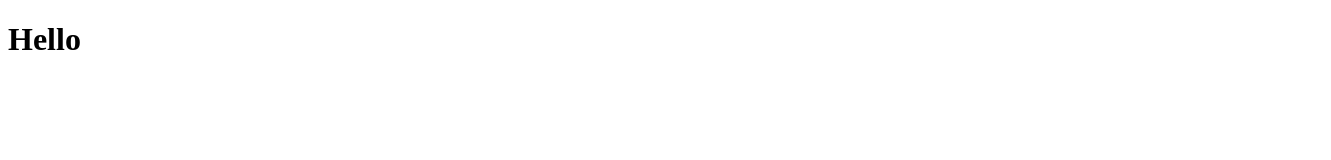
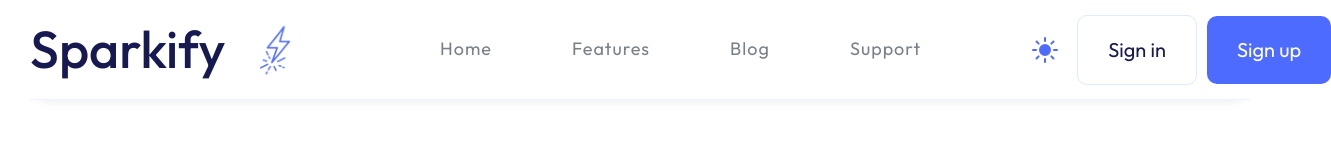
Before and after one commit to indunil-jay/Sparkify, a website built with Parcel: page index.html in a window 1280 px wide. Shown: the whole page, 1331 px wide, since content can reach past the window. Built offline with nearby package versions, Linux system fonts and the light colour scheme.

Commit message:
create desktop navigation header

```diff
--- a/index.html
+++ b/index.html
@@ -4,11 +4,78 @@
     <meta charset="UTF-8" />
     <meta name="viewport" content="width=device-width, initial-scale=1.0" />
     <title>Sparkify</title>
+    <link
+      rel="shortcut icon"
+      href="./images/logos/sparkify-logo-sm.png"
+      type="image/png"
+    />
+    <link rel="stylesheet" href="./sass/main.scss" />
     <script type="module" defer src="./src/index.ts"></script>
-    <link rel="stylesheet" href="./sass/main.scss" />
   </head>
-  <body>
+  <body class="container">
     <!--  -->
-    <h1>Hello</h1>
+    <header class="header" aria-label="Desktop Navigation"">
+      <!-- logo left -->
+      <div class="header__left">
+        <a
+          href="/"
+          class="header__logo"
+          aria-roledescription="company logo work as button to navigate home."
+          role="navigation"
+        >
+          <span class="header__logoName">Sparkify</span>
+          <div class="header__logoPicture">
+            <img
+              src="./images/logos/sparkify-logo-sm.png"
+              alt="sparkify  company logo."
+            />
+          </div>
+        </a>
+      </div>
+      <!-- navigation middle -->
+      <nav class="header__middle" aria-label="Main Navigation" role="navigation">
+        <ul class="header__navigations">
+          <li class="header__nav">
+            <a href="#section--home" class="header__link">Home</a>
+          </li>
+          <li class="header__nav">
+            <a href="#section--features" class="header__link">Features</a>
+          </li>
+          <li class="header__nav">
+            <a href="#section--blog" class="header__link">Blog</a>
+          </li>
+          <li class="header__nav">
+            <a href="#section--contactus" class="header__link">Support</a>
+          </li>
+        </ul>
+      </nav>
+
+      <!-- right -->
+      <div class="header__right">
+        <svg class="icon header__icon header__icon--sun header__icon--sun--active" >
+          <use xlink:href="./images/sprite.svg#icon-sun"></use>
+        </svg>
+
+        <svg class="icon header__icon header__icon--moon header__icon--moon--hidden" >
+          <use xlink:href="./images/sprite.svg#icon-moon"></use>
+        </svg>
+
+        <div class="header__btn-container">
+          <a href="#" class="header__btn btn btn--border">Sign in</a>
+          <a href="#" class="header__btn btn btn--primary">Sign up</a>
+        </div>
+
+       <button class="header__icon header__icon--menu--hidden" aria-label="open mobile menu">
+      <svg class="icon">
+        <use xlink:href="./images/sprite.svg#icon-menu"></use>
+      </svg>
+    </button>
+    <button class="header__icon header__icon--close header__icon--close--hidden" aria-label="close mobile menu">
+      <svg class="icon">
+        <use xlink:href="./images/sprite.svg#icon-close"></use>
+      </svg>
+    </button>
+      </div>
+    </header>
   </body>
 </html>
--- /dev/null
+++ b/sass/abstract/_mixin.scss
@@ -0,0 +1,11 @@
+@mixin image-fit {
+  width: 100%;
+  height: 100%;
+  object-fit: cover;
+}
+
+@mixin flex-center {
+  display: flex;
+  justify-content: center;
+  align-items: center;
+}
--- /dev/null
+++ b/sass/abstract/_variables.scss
@@ -0,0 +1,62 @@
+:root {
+  --color--primary-50: #ecf4ff;
+  --color--primary-100: #ddeaff;
+  --color--primary-200: #c2d8ff;
+  --color--primary-300: #9cbcff;
+  --color--primary-400: #7596ff;
+  --color--primary-500: #4e6bff;
+  --color--primary-600: #3646f5;
+  --color--primary-700: #2a36d8;
+  --color--primary-800: #2531ae;
+  --color--primary-900: #263189;
+  --color--primary-950: #161a50;
+
+  --color-red: rgb(243, 106, 141);
+  --color-green: rgb(32, 202, 102);
+  --color-orange: rgb(250, 145, 97);
+  --color-yellow: rgb(255, 221, 15);
+  --color-white: rgb(255, 255, 255);
+  --color-grey: rgb(121, 128, 138);
+
+  --font-size-default: 1.6rem; //16px
+  --font-size-smd: 1.8rem; //18px
+  --font-size-xsmd: 2rem; //20px
+  --font-size-xlg: 5.2rem; //52px
+  --font-size-lg: 4.6rem; //46px
+  --font-size-md: 3.8rem; //38px
+  --font-size-xmd: 3rem; //30px
+
+  --space-1: 0.2rem; //2px
+  --space-2: 0.4rem; //4px
+  --space-3: 0.6rem; //6px
+  --space-4: 0.8rem; //8px
+  --space-5: 1rem; //10px
+  --space-6: 1.2rem; //12px
+  --space-7: 1.4rem; //14px
+  --space-8: 1.6rem; //16px
+  --space-9: 1.8rem; //18px
+  --space-10: 2rem; //20px
+  --space-11: 2.4rem; //24px
+  --space-12: 2.8rem; //28px
+  --space-13: 3rem; //30px
+  --space-14: 3.6rem; //36px
+  --space-15: 4.2rem; //42px
+  --space-16: 4.8rem; //48px
+  --space-17: 5rem; //50px
+  --space-18: 5.6rem; //56px
+  --space-19: 6rem; //60px
+  --space-20: 6.6rem; //66px
+  --space-21: 7rem; //70px
+  --space-22: 8rem; //80px
+  --space-23: 9rem; //90px
+  --space-24: 10rem; //100px
+  --space-25: 12rem; //120px
+
+  --line-height-default: 1.6;
+
+  --box-shadow-all-side: rgba(149, 157, 165, 0.2) 0px 8px 24px;
+  --box-shadow-bottom: rgba(33, 35, 38, 0.1) 0px 10px 10px -10px;
+
+  --transition-timing-2: 0.2s;
+  --transition-timing-3: 0.3s;
+}
--- /dev/null
+++ b/sass/base/_base.scss
@@ -0,0 +1,60 @@
+*,
+*::after,
+*::before {
+  margin: 0;
+  padding: 0;
+  box-sizing: inherit;
+}
+
+html {
+  font-size: 62.5%; // 1rem = 10px
+}
+
+body {
+  box-sizing: border-box;
+  background-color: var(--color-white);
+}
+
+.container {
+  position: relative;
+  padding: 0 var(--space-13);
+  margin: 0 auto;
+  background-color: var(--color-white);
+  position: relative;
+}
+
+.icon {
+  width: 3.2rem;
+  height: 3.2rem;
+  color: var(--color--primary-500);
+  fill: var(--color--primary-500);
+  cursor: pointer;
+}
+
+.btn {
+  display: inline-block;
+  font-size: var(--font-size-xsmd);
+  color: var(--color--primary-950);
+  padding: var(--space-9) var(--space-13);
+  border-radius: 1rem;
+}
+
+.btn--primary {
+  background-color: var(--color--primary-500);
+  color: var(--color-white);
+  transition: background-color var(--transition-timing-2) ease-in-out;
+
+  &:hover {
+    background-color: var(--color--primary-600);
+  }
+}
+
+.btn--border {
+  border: 1px solid var(--color--primary-100);
+  transition: color var(--transition-timing-2) ease-in-out,
+    border var(--transition-timing-2) ease-in-out;
+  &:hover {
+    color: var(--color--primary-600);
+    border: 1px solid var(--color--primary-200);
+  }
+}
--- /dev/null
+++ b/sass/base/_typography.scss
@@ -0,0 +1,26 @@
+@import url("https://fonts.googleapis.com/css2?family=Outfit:wght@100..900&display=swap");
+
+body {
+  font-family: "Outfit", sans-serif;
+  font-optical-sizing: auto;
+  font-weight: 400;
+  font-style: normal;
+  font-size: var(--font-size-default);
+  line-height: var(--line-height-default);
+  color: var(--color--primary-950);
+  color-scheme: light dark;
+}
+
+a {
+  text-decoration: none;
+  display: inline-block;
+  cursor: pointer;
+}
+
+ul {
+  list-style: none;
+}
+
+button {
+  all: unset;
+}
--- /dev/null
+++ b/sass/layouts/_header.scss
@@ -0,0 +1,114 @@
+.header {
+  display: grid;
+  grid-template-columns: 38rem 1fr 38rem;
+  height: 10rem;
+  border-bottom: 1px solid var(--color--primary-50);
+  box-shadow: var(--box-shadow-bottom);
+
+  &__left {
+    display: flex;
+    align-items: center;
+    justify-content: start;
+  }
+
+  &__logo {
+    display: flex;
+    align-items: center;
+    justify-content: start;
+  }
+
+  &__logoName {
+    font-size: var(--font-size-xlg);
+    color: var(--color--primary-950);
+    font-weight: 500;
+    margin-right: var(--space-10);
+  }
+
+  &__logoPicture {
+    width: 6rem;
+    height: 6rem;
+    @include flex-center;
+
+    img {
+      @include image-fit;
+    }
+  }
+
+  &__middle {
+    @include flex-center;
+  }
+  &__navigations {
+    display: flex;
+    gap: var(--space-10);
+  }
+  &__nav {
+    padding: var(--space-9) var(--space-13);
+  }
+
+  &__link:visited,
+  &__link:link {
+    color: var(--color-grey);
+    text-transform: capitalize;
+    letter-spacing: 1px;
+    font-size: var(--font-size-smd);
+    transition: color var(--transition-timing-2)
+      cubic-bezier(0.075, 0.82, 0.165, 1);
+
+    &:hover {
+      color: var(--color--primary-600);
+    }
+  }
+
+  &__right {
+    display: flex;
+    justify-content: flex-end;
+    align-items: center;
+    gap: var(--space-8);
+  }
+
+  &__icon {
+    transition: transform var(--transition-timing-2)
+      cubic-bezier(0.075, 0.82, 0.165, 1);
+    &:hover {
+      transform: scale(1.05);
+    }
+    &--sun--active {
+      display: inline-block;
+    }
+    &--sun--hidden {
+      display: none;
+    }
+    &--moon--active {
+      display: inline-block;
+    }
+    &--moon--hidden {
+      display: none;
+    }
+    &--menu--active {
+      display: inline-block;
+    }
+    &--menu--hidden {
+      display: none;
+    }
+    &--close--active {
+      display: inline-block;
+    }
+    &--close--hidden {
+      display: none;
+    }
+  }
+
+  &__btn-container {
+    display: flex;
+    align-items: center;
+    gap: var(--space-5);
+  }
+
+  &__btn {
+    transition: box-shadow var(--transition-timing-3)
+      cubic-bezier(0.075, 0.82, 0.165, 1);
+    &:hover {
+      box-shadow: var(--box-shadow-all-side);
+    }
+  }
+}
--- a/sass/main.scss
+++ b/sass/main.scss
@@ -0,0 +1,9 @@
+@import "abstract/variables";
+@import "abstract/mixin";
+
+@import "base/typography";
+@import "base/base";
+
+@import "layouts/header";
+
+@import "pages/home";
```
Also changed, not shown: images/logos/sparkify-logo-sm.png (added), images/sprite.svg (added), sass/pages/_home.scss (added).
